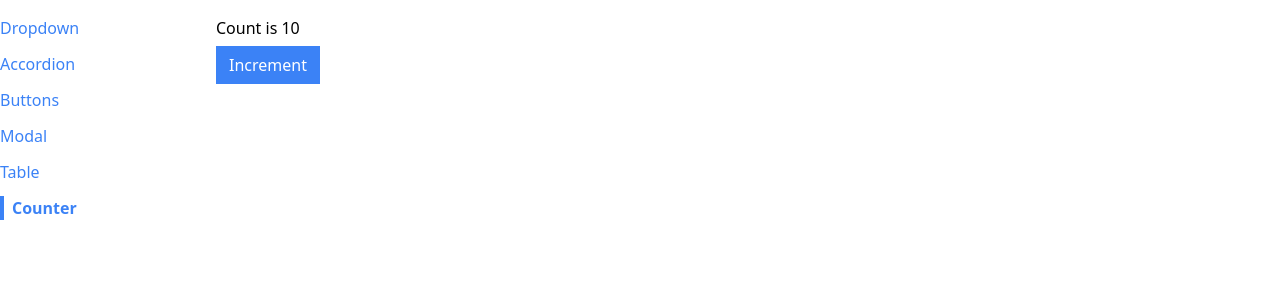
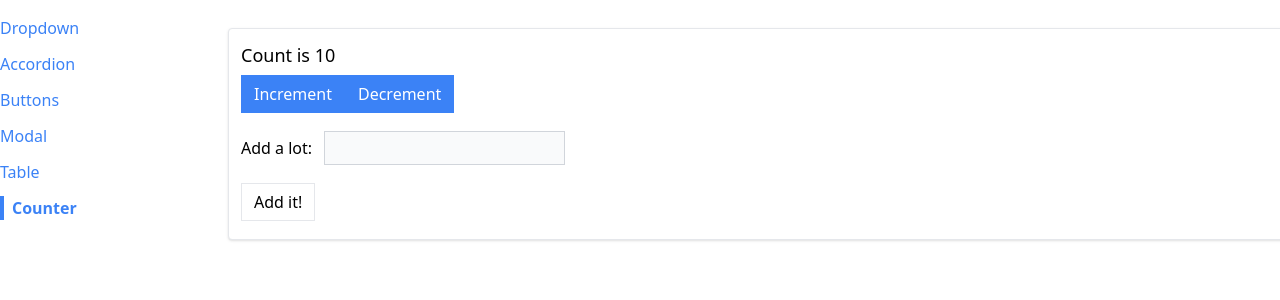
Before and after one commit to DTsyhanenko/react_diff_components, a React (Create React App) app: page /counter in a window 1280 px wide. Shown: the top 300 px of the page. Built offline with nearby package versions, Linux system fonts and the light colour scheme.

Commit message:
counter with useReducer and immer

```diff
--- a/package.json
+++ b/package.json
@@ -7,6 +7,7 @@
     "@testing-library/react": "^13.4.0",
     "@testing-library/user-event": "^13.5.0",
     "classnames": "^2.3.2",
+    "immer": "^10.0.2",
     "prop-types": "^15.8.1",
     "react": "^18.2.0",
     "react-dom": "^18.2.0",
--- a/src/pages/CounterPage.js
+++ b/src/pages/CounterPage.js
@@ -1,14 +1,120 @@
-import useCounter from '../hooks/use-counter';
+import { produce } from 'immer';
+import { useReducer } from 'react';
 import Button from '../components/Button';
+import Panel from '../components/Panel';
 
+const INCREMENT_COUNT = 'increment';
+const SET_VALUE_TO_ADD = 'change-value-to-add';
+const DECREMENT_COUNT = 'decrement';
+const ADD_VALUE_TO_COUNT = 'add-value-to-count';
+
+// using Immer Library
+
+const reducer = (state, action) => {
+    switch (action.type) {
+        case INCREMENT_COUNT:
+            state.count = state.count + 1;
+            return;
+        case DECREMENT_COUNT:
+            state.count = state.count - 1;
+            return;
+        case ADD_VALUE_TO_COUNT:
+            state.count = state.count + state.valueToAdd;
+            state.valueToAdd = 0;
+            return;
+        case SET_VALUE_TO_ADD:
+            state.valueToAdd = action.payload;
+            return;
+        default:
+            return;
+    }
+};
+/* Using plain useReducer
+const reducer = (state, action) => {
+    switch (action.type) {
+        case INCREMENT_COUNT:
+            return {
+                ...state,
+                count: state.count + 1,
+            };
+        case DECREMENT_COUNT:
+            return {
+                ...state,
+                count: state.count - 1,
+            };
+        case ADD_VALUE_TO_COUNT:
+            return {
+                ...state,
+                count: state.count + state.valueToAdd,
+                valueToAdd: 0,
+            };
+        case SET_VALUE_TO_ADD:
+            return {
+                ...state,
+                valueToAdd: action.payload,
+            };
+        default:
+            return state;
+    }
+};
+*/
 function CounterPage({ initialCount }) {
-    const { count, increment } = useCounter(initialCount);
+    //const [count,setCount] = useState(initialCount);
+    //const [valueToAdd, setValueToAdd] = useState(0);
+    const [state, dispatch] = useReducer(produce(reducer), {
+        count: initialCount,
+        valueToAdd: 0
+    });
+
+    const increment = () => {
+        dispatch({
+            type: INCREMENT_COUNT,
+        });
+    };
+
+    const decrement = () => {
+        dispatch({
+            type: DECREMENT_COUNT,
+        });
+    };
+
+    const handleChange = (event) => {
+        const value = parseInt(event.target.value) || 0;
+
+        dispatch({
+            type: SET_VALUE_TO_ADD,
+            payload: value
+        });
+    };
+
+    const handleSubmit = (event) => {
+        event.preventDefault();
+
+        dispatch({
+            type: ADD_VALUE_TO_COUNT,
+        });
+    }
 
     return (
-        <div>
-            <h1>Count is {count}</h1>
-            <Button onClick={increment} primary>Increment</Button>
-        </div>
+        <Panel className="m-3">
+            <h1 className='text-lg'>Count is {state.count}</h1>
+            <div className='flex flex-row'>
+                <Button onClick={increment} primary>Increment</Button>
+                <Button onClick={decrement} primary>Decrement</Button>
+            </div>
+
+            <form onSubmit={handleSubmit}>
+                <label>Add a lot:</label>
+                <input
+                    value={state.valueToAdd || ''}
+                    type='number'
+                    onChange={handleChange}
+                    className='p-1 m-3 bg-gray-50 border border-gray-300'
+                />
+
+                <Button>Add it!</Button>
+            </form>
+        </Panel>
     )
 }
 
```
Also changed, not shown: 1 other file (tests, documents, lock files or other folders).
